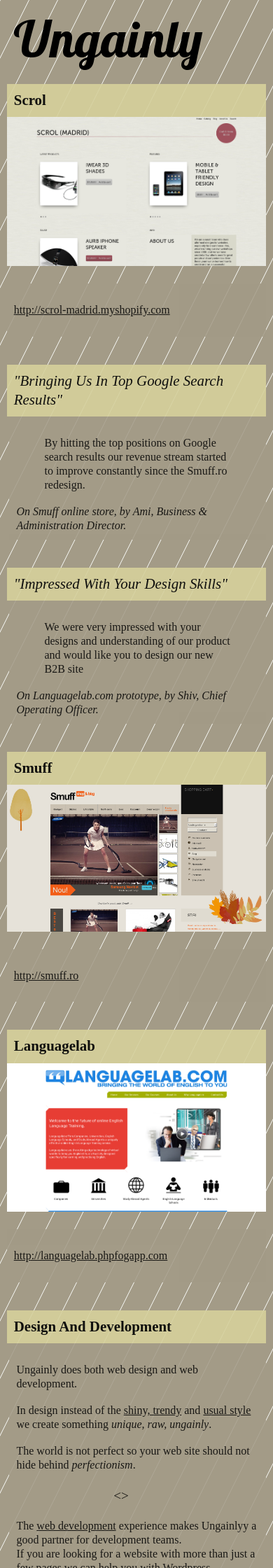
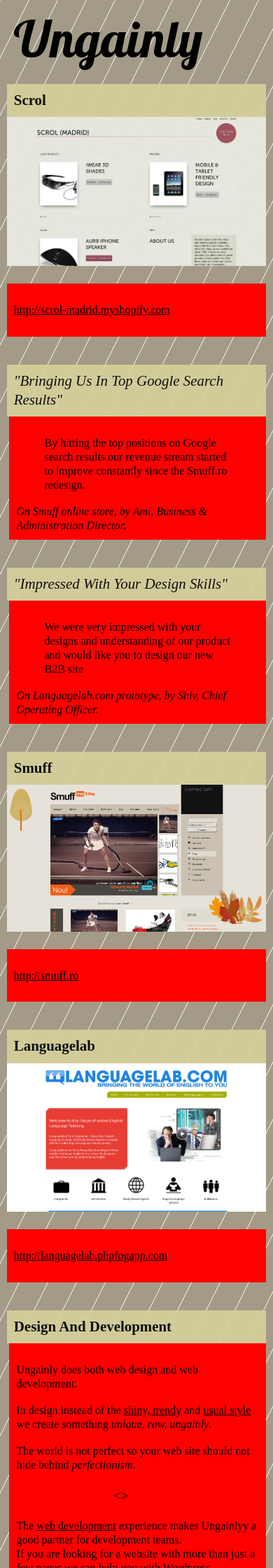
Before and after one commit to metamn/ungainlyy, a Jekyll site: the page built from index.html, in a window 390 px wide. Shown: the top 2240 px of the page at 70% size. Built offline with Jekyll 4.4.1, drawn with Linux system fonts in a browser that asks for light colours; nearby versions of some CDN libraries.

Commit message:
Fixing mobile background for pages, nav

```diff
--- a/assets/mobile.css
+++ b/assets/mobile.css
@@ -61,8 +61,7 @@
 }
 .content {
   padding: .625em;
-  background: #a39b87;
-  opacity: .85;
+  background: red;
 }
 
 article.page {
```
Also changed, not shown: 4 other files.
